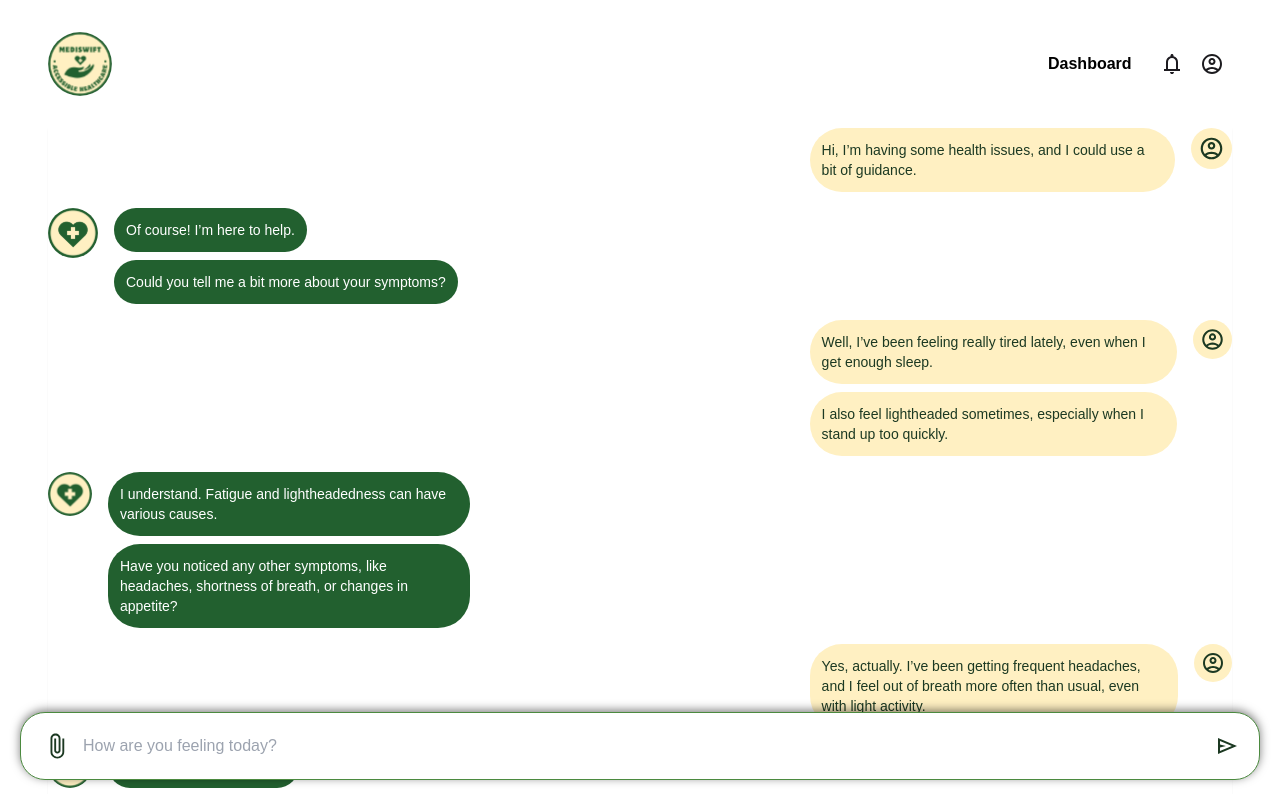
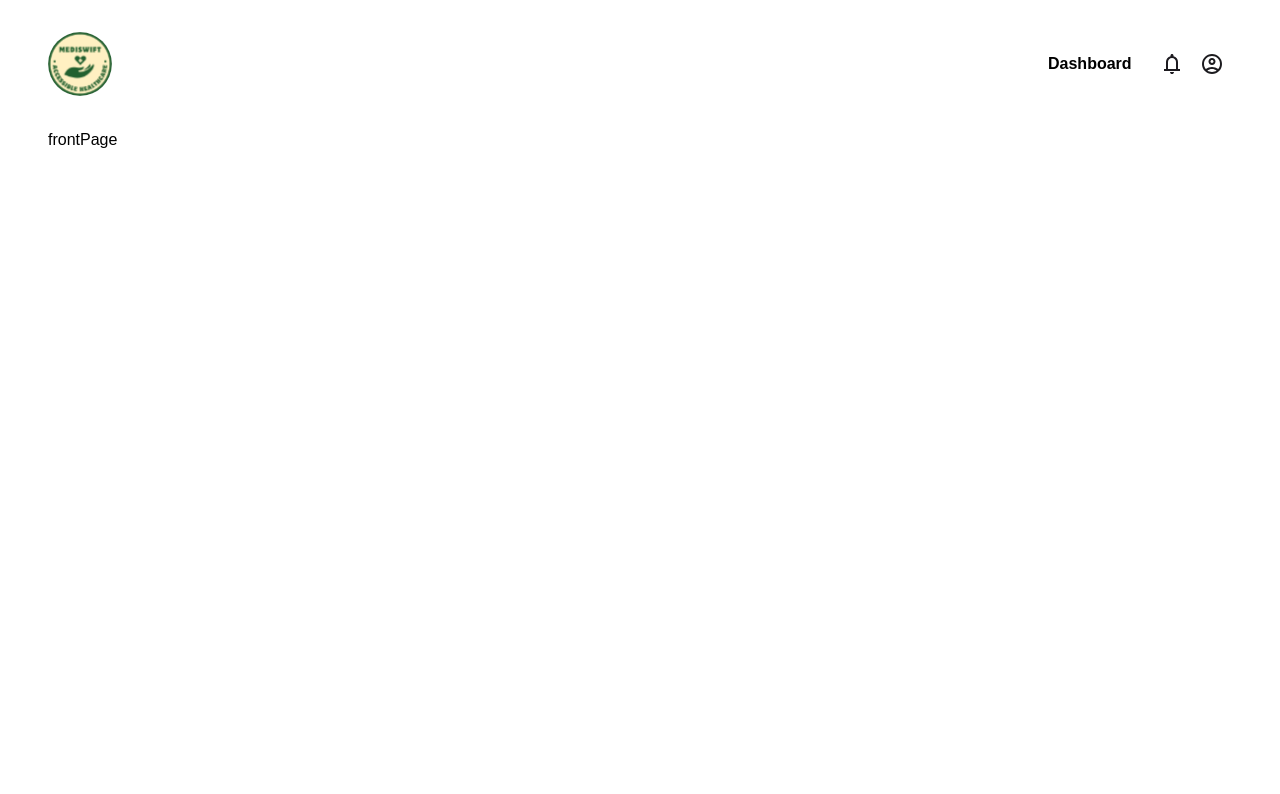
Before and after one commit to Hacktx2024/fixme_frontend, a Next.js app: page / in a window 1280 px wide. Shown: the top 794 px of the page. Built offline with nearby package versions, Linux system fonts and the light colour scheme.

Commit message:
route restructured

```diff
--- a/app/_components/HumanResponse.js
+++ b/app/_components/HumanResponse.js
@@ -4,7 +4,7 @@ import React from 'react'
 const HumanResponse = ({message}) => {
     console.log(message)
   return (
-    <div className='ml-auto w-80vw md:w-[33vw] flex gap-4 items-start justify-end overflow-y-scroll'>
+    <div className='ml-auto w-80vw md:w-[33vw] flex gap-4 items-end justify-end overflow-y-scroll'>
 
         <div className='responseArea flex flex-col gap-2 items-end'>
         {message?.map((msg, index)=> <div className='w-fit rounded-[32px] p-3 text-sm text-left bg-[#FFF0C2] text-[#1C3922]' key={index}>
--- /dev/null
+++ b/app/ask/page.js
@@ -0,0 +1,14 @@
+import React from 'react'
+import Prompt from '../_components/Prompt'
+import ChatThread from '../_components/ChatThread'
+const page = () => {
+  return (
+    <main>
+
+<Prompt/>
+<ChatThread/>
+    </main>
+  )
+}
+
+export default page
--- a/app/layout.js
+++ b/app/layout.js
@@ -1,5 +1,6 @@
 import localFont from "next/font/local";
 import "./globals.css";
+import Navbar from "./_components/Navbar";
 
 const geistSans = localFont({
   src: "./fonts/GeistVF.woff",
@@ -21,8 +22,9 @@ export default function RootLayout({ children }) {
   return (
     <html lang="en">
       <body
-        className={`${geistSans.variable} ${geistMono.variable} antialiased`}
+        className={`${geistSans.variable} ${geistMono.variable} antialiased px-12`}
       >
+        <Navbar/>
         {children}
       </body>
     </html>
--- a/app/page.js
+++ b/app/page.js
@@ -2,17 +2,15 @@ import Image from "next/image";
 import Navbar from "./_components/Navbar";
 import ChatThread from "./_components/ChatThread";
 import Prompt from "./_components/Prompt";
-import frontPage from "./_components/frontPage";
+import FrontPage from "./_components/FrontPage";
 
 export default function Home() {
   return (
-    <main className="px-12">
+    <main>
 
 
-      <Navbar/>
-      <Prompt/>
-      <ChatThread/>
-      {/* <FrontPage/> */}
+
+      <FrontPage/>
     </main>
   );
 }
```
Also changed, not shown: public/loginPage.svg (renamed from public/login_page.svg).
